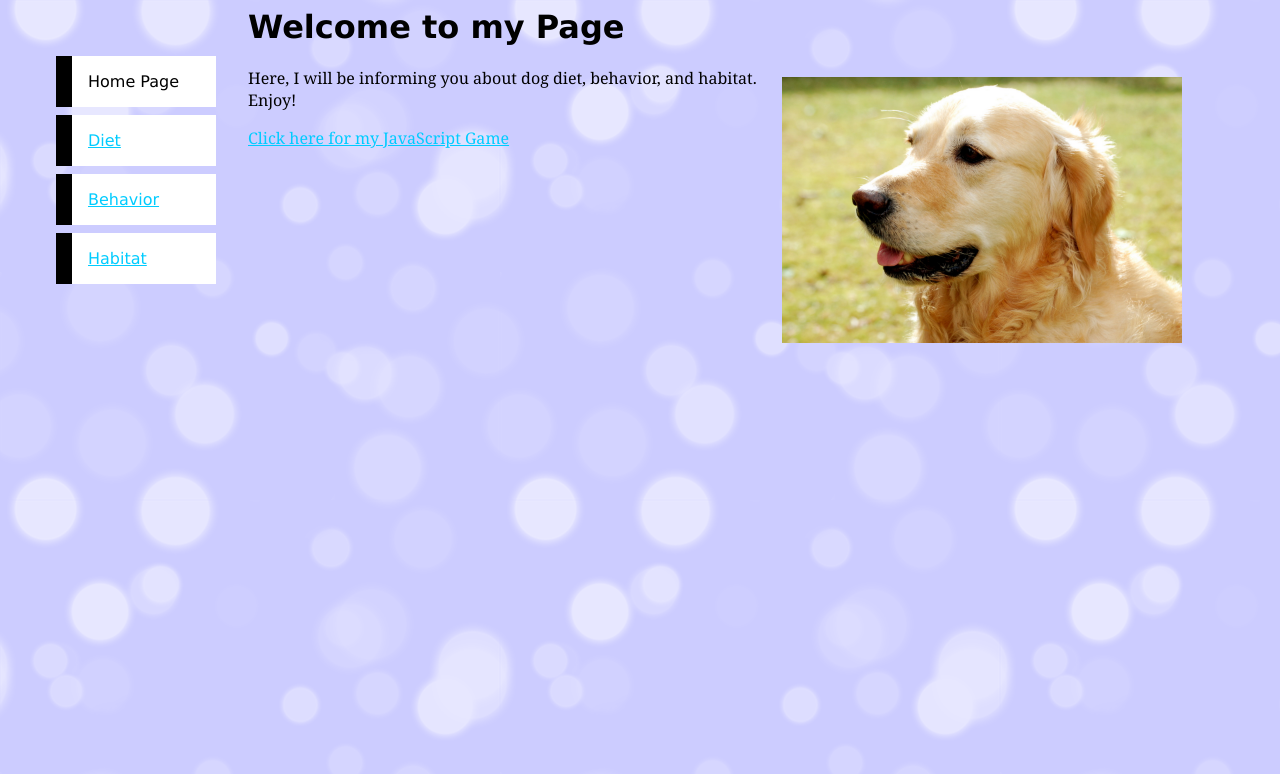
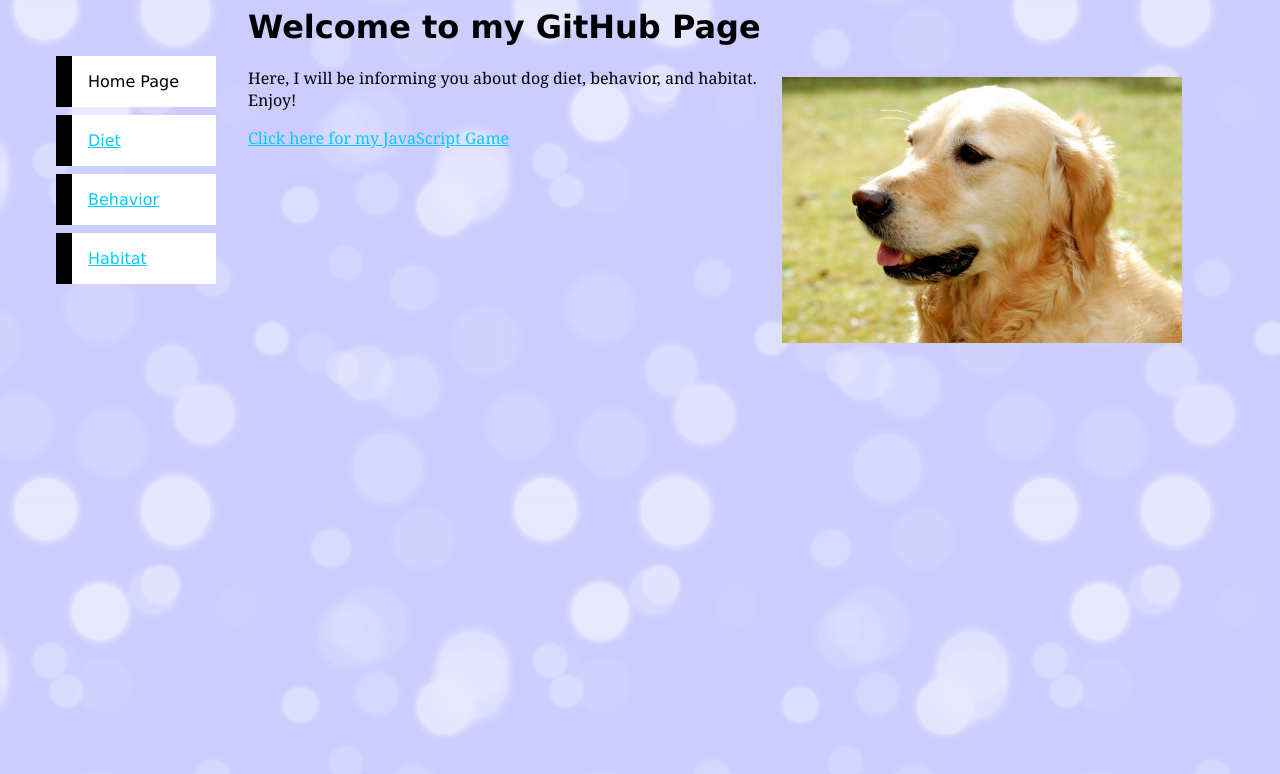
Before and after one commit to cnewton4/cnewton4.github.io, a plain HTML site: page index.html in a window 1280 px wide. Drawn offline with Linux system fonts and the light colour scheme.

Commit message:
Changed to fix GitHub save

```diff
--- a/index.html
+++ b/index.html
@@ -1,7 +1,7 @@
 <html>
 <head>
 	<!-- Created by Chelsea Newton Copyright 2016 -->
-	<title> Welcome to my GitHub Page</title>
+	<title> Welcome to my Page</title>
 	<meta charset = "UTF-8">
 	<link rel = "stylesheet" href = "css/mystyle.css">
 </head>
@@ -14,7 +14,7 @@
 		<li><a href = "pages/habitat.html">Habitat</a></li>
 	</ul>
 
-	<h1>Welcome to my Page</h1>
+	<h1>Welcome to my GitHub Page</h1>
 	<img class = "textwrap" src="images/dog.jpg" width=400>
 	<p>
 	Here, I will be informing you about dog diet, behavior, and habitat. Enjoy!
```
